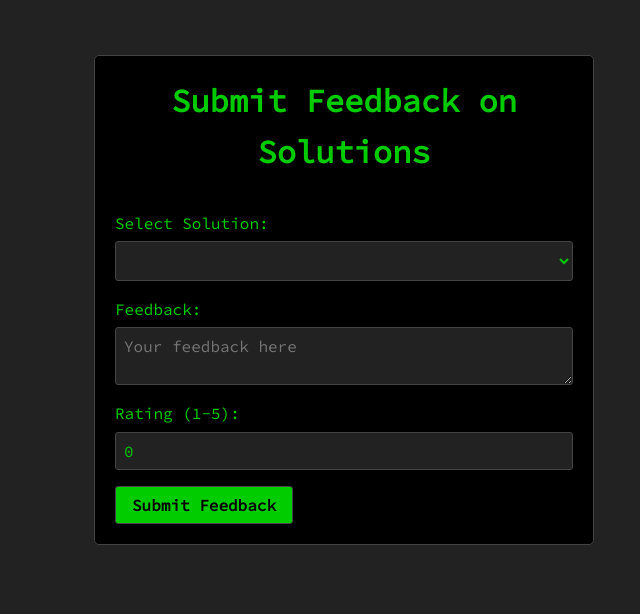
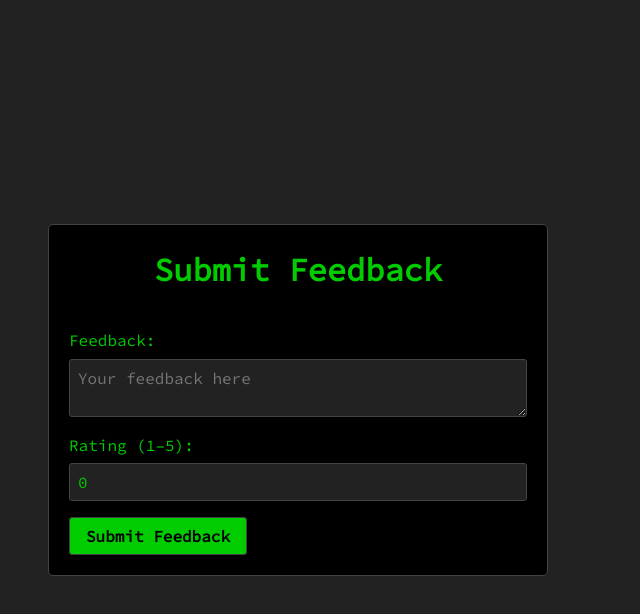
Before and after one commit to Bug-bounty-bounteous/Bug-bounty, an Angular app in the folder front-end/: page /my-feedback in a window 1280 px wide. Shown: the top 614 px of the page, without its empty margins (312-952 px from the left). Built offline with nearby package versions, Linux system fonts and the light colour scheme.

Commit message:
latest feedback

```diff
--- a/front-end/src/app/features/feedback/feedback.component.css
+++ b/front-end/src/app/features/feedback/feedback.component.css
@@ -1,10 +1,14 @@
-.feedback-section {
+.feedback-wrapper {
   display: flex;
   justify-content: center;
   align-items: center;
+  height: 100vh; /* Full height of screen */
+}
+
+.feedback-section {
   width: 100%;
-  height: 75vh; /* Same as your login box height */
-  padding: 0px 5% 0 7.5%;
+  max-width: 600px;
+  padding: 20px;
 }
 
 .feedback-form {
--- a/front-end/src/app/features/feedback/feedback.component.html
+++ b/front-end/src/app/features/feedback/feedback.component.html
@@ -1,30 +1,36 @@
+<div class="feedback-wrapper">
   <div class="feedback-section">
-
-
     <div class="feedback-form">
-    <h2>Submit Feedback on Solutions</h2>
+      <h2>Submit Feedback</h2>
 
       <div class="form-group">
-      <label for="solution">Select Solution:</label>
-      <select id="solution" [(ngModel)]="selectedSolutionId" class="form-control">
-        <option *ngFor="let solution of solutions" [value]="solution.id">
-          {{ solution.description }}
-        </option>
-      </select>
+        <label for="feedback">Feedback:</label>
+        <textarea
+          id="feedback"
+          [(ngModel)]="feedbackMessage"
+          class="form-control"
+          placeholder="Your feedback here"
+        ></textarea>
       </div>
 
       <div class="form-group">
-      <label for="feedback">Feedback:</label>
-      <textarea id="feedback" [(ngModel)]="feedbackMessage" class="form-control" placeholder="Your feedback here"></textarea>
+        <label for="rating">Rating (1–5):</label>
+        <input
+          type="number"
+          id="rating"
+          [(ngModel)]="rating"
+          min="1"
+          max="5"
+          class="form-control"
+        />
       </div>
 
-    <div class="form-group">
-      <label for="rating">Rating (1-5):</label>
-      <input type="number" id="rating" [(ngModel)]="rating" min="1" max="5" class="form-control">
-    </div>
-
-    <button class="btn-primary" (click)="submitFeedback()">
+      <button
+        class="btn-primary"
+        (click)="submitFeedback()"
+        [disabled]="!feedbackMessage || rating < 1 || rating > 5 || isSubmitting">
         Submit Feedback
       </button>
     </div>
   </div>
+</div>
--- a/front-end/src/app/features/feedback/feedback.component.ts
+++ b/front-end/src/app/features/feedback/feedback.component.ts
@@ -1,66 +1,34 @@
-import { Component } from '@angular/core';
-import { OnInit } from '@angular/core';
-import { SolutionService } from '../../core/services/solution.service';
+import { Component, Input } from '@angular/core';
 import { FeedbackService } from '../../core/services/feedback.service';
-import { TokenStorageService } from '../../core/auth/token.storage';
 import { CommonModule } from '@angular/common';
 import { FormsModule } from '@angular/forms';
-import { AppComponent } from '../../app.component';
 
 @Component({
   selector: 'app-feedback',
   standalone: true,
-  imports: [CommonModule, FormsModule,],
+  imports: [CommonModule, FormsModule],
   templateUrl: './feedback.component.html',
-  styleUrl: './feedback.component.css'
+  styleUrls: ['./feedback.component.css']
 })
-export class FeedbackComponent implements OnInit {
-  solutions: any[] = [];
-  // developerId!: number;
-  userId!: number;
-  role: string = '';
+export class FeedbackComponent {
+  @Input() solutionId!: number;
 
-  // For Company Feedback Form
-  selectedSolutionId!: number;
   feedbackMessage: string = '';
   rating: number = 0;
   isSubmitting: boolean = false;
 
-  constructor(
-    private solutionService: SolutionService,
-    private feedbackService: FeedbackService,
-    private tokenStorage: TokenStorageService
-  ) {}
-
-  ngOnInit(): void {
-     const user = this.tokenStorage.getUser();
-      this.userId = user?.id;
-      this.role = user?.role;
-
-        if (this.role === 'COMPANY') {
-      this.solutionService.getSolutionsByCompany(this.userId).subscribe({
-        next: (data) => {
-          console.log('Solutions fetched for company:', data);
-          this.solutions = data;
-        },
-        error: (err) => console.error('Error fetching solutions for company', err)
-      });
-    } else if (this.role === 'DEVELOPER') {
-      this.solutionService.getSolutionsByDeveloper(this.userId).subscribe({
-        next: (data) => this.solutions = data,
-        error: (err) => console.error('Error fetching solutions for developer', err)
-      });
-    }
-
-  }
+  constructor(private feedbackService: FeedbackService) {}
 
   submitFeedback(): void {
-        if (!this.selectedSolutionId || !this.feedbackMessage || !this.rating) return;
+    if (!this.solutionId || !this.feedbackMessage || !this.rating) {
+      console.error('All fields are required');
+      return;
+    }
 
     this.isSubmitting = true;
 
     this.feedbackService.submitFeedback({
-      solutionId: this.selectedSolutionId,
+      solutionId: this.solutionId,
       feedbackMessage: this.feedbackMessage,
       rating: this.rating
     }).subscribe({
@@ -69,7 +37,6 @@ export class FeedbackComponent implements OnInit {
         this.isSubmitting = false;
         this.feedbackMessage = '';
         this.rating = 0;
-        this.selectedSolutionId = 0;
       },
       error: (err) => {
         console.error('Error submitting feedback', err);
```
Lines whose indentation alone changed are shown as unchanged.
